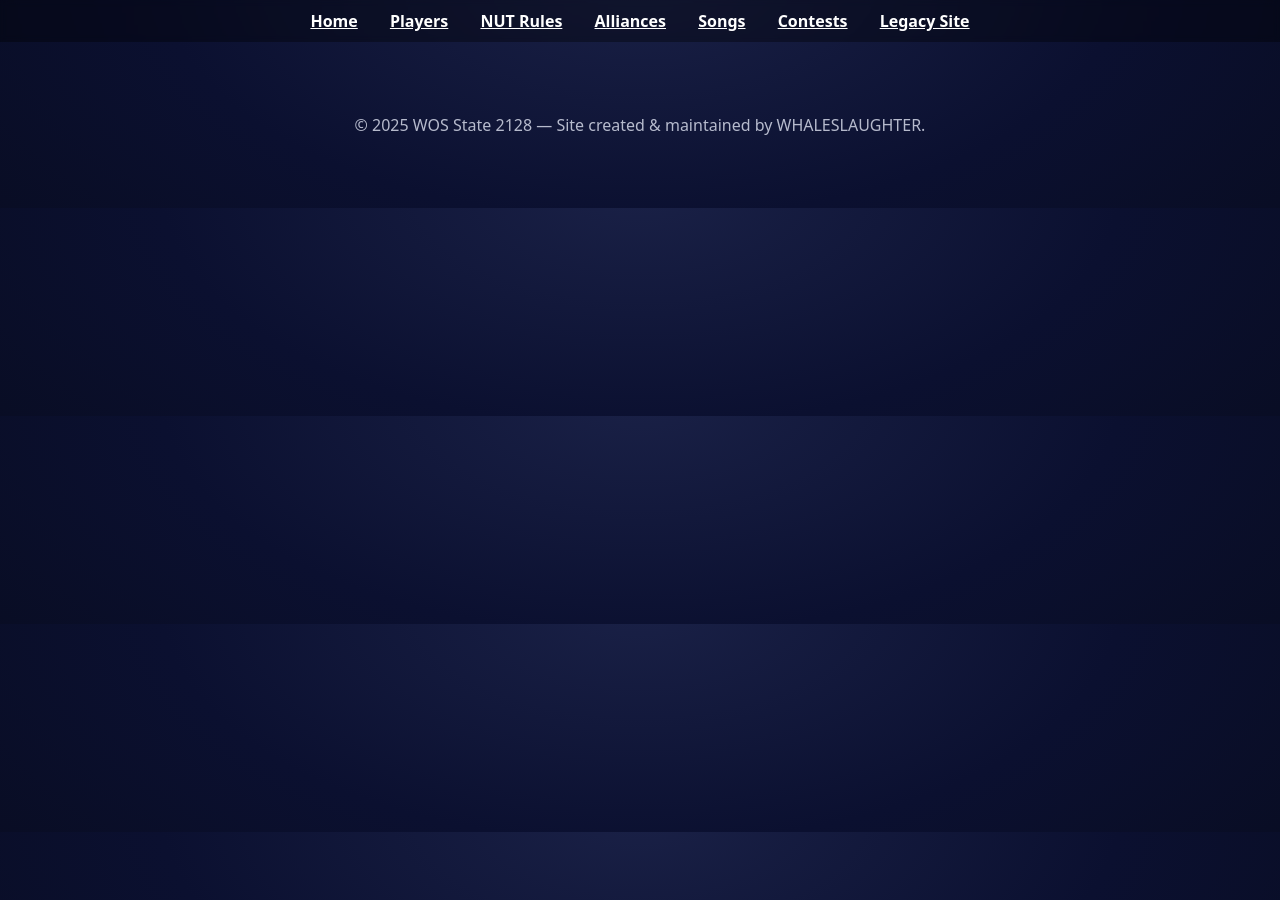
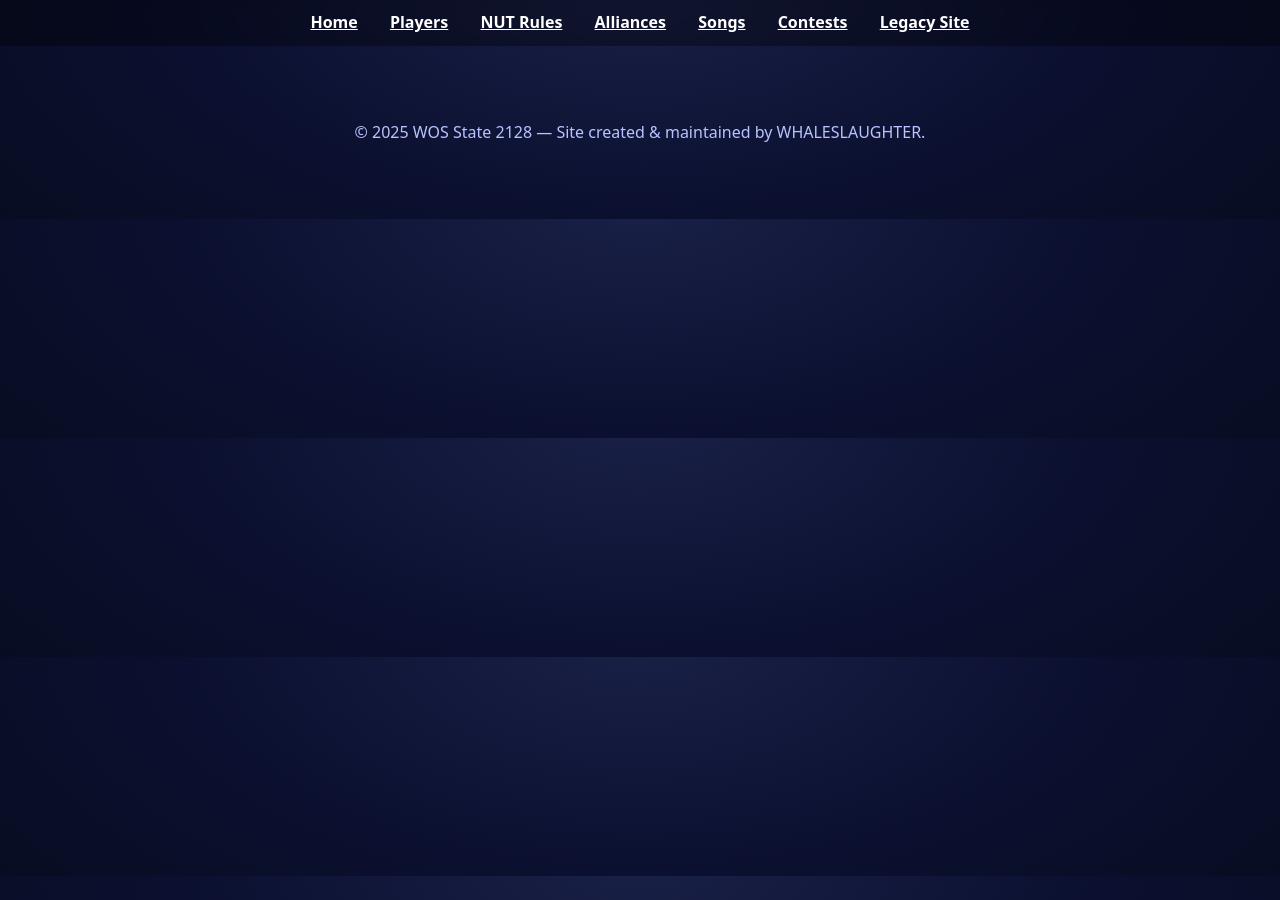
Before and after one commit to whaleslaughter-ux/WOS-State-2128, a Jekyll site: the page built from assets/players/readme.md, in a window 1280 px wide. Built offline with Jekyll 4.4.1, drawn with Linux system fonts in a browser that asks for light colours; our own code applies the rules of GitHub Pages for plain Markdown files.

Commit message:
Update default.html

```diff
--- a/_layouts/default.html
+++ b/_layouts/default.html
@@ -1,41 +1,37 @@
-
 <!DOCTYPE html>
 <html lang="en">
 <head>
   <meta charset="UTF-8" />
+  <meta name="viewport" content="width=device-width, initial-scale=1" />
   <title>{{ page.title }} — {{ site.title }}</title>
-  <meta name="viewport" content="width=device-width, initial-scale=1" />
+  <meta name="color-scheme" content="dark">
   <style>
-    body{
-      margin:0;
-      font-family: ui-sans-serif, system-ui, -apple-system, Segoe UI, Roboto, Inter, "Noto Sans", Arial;
-      color:#eef2ff;
-      background: radial-gradient(1200px 600px at 50% -10%, #1a2147 0%, #0b1030 40%, #060915 100%);
-    }
-    .wrap{width:min(1000px,95%); margin:0 auto; padding:40px 20px}
-    header{text-align:center; margin:0 0 1.5rem}
-    header h1{margin:0 0 .4rem; font-size:clamp(1.4rem,1.8vw + 1rem,2.2rem); letter-spacing:.5px; text-transform:uppercase}
-    header h2{margin:0; font-size:1.1rem; font-weight:600; opacity:.9}
-    footer{text-align:center; margin:2rem 0; opacity:.75}
-    a{color:#d8e7ff}
-    a:hover{color:#fff}
+    :root{--bg1:#0b1030;--bg2:#1a2147;--ink:#eef2ff;--muted:#b9c3ff;--border:rgba(255,255,255,.08)}
+    *{box-sizing:border-box} body{margin:0;color:var(--ink);font:16px/1.6 ui-sans-serif,system-ui,-apple-system,Segoe UI,Inter,Roboto,"Noto Sans",Arial;background:radial-gradient(1100px 560px at 50% -10%,var(--bg2) 0%,var(--bg1) 42%, #060915 100%)}
+    a{color:#a5b4ff;text-decoration:underline} a:hover{color:#fff;text-decoration:none}
+    .nav{position:sticky;top:0;z-index:1000;backdrop-filter:blur(8px);background:rgba(8,12,32,.5);border-bottom:1px solid var(--border)}
+    .nav__inner{max-width:1100px;margin:0 auto;padding:12px 20px;display:flex;align-items:center;gap:18px;flex-wrap:wrap}
+    .nav__link{color:#fff;text-decoration:none;font-weight:600;padding:8px 4px;border-bottom:2px solid transparent;opacity:.9}
+    .nav__link:hover{opacity:1;border-bottom-color:rgba(255,255,255,.35)}
+    .nav__link.is-active{border-bottom-color:#fff;opacity:1}
+    .wrap{max-width:1000px;margin:0 auto;padding:40px 20px}
+    header{text-align:center;margin:0 0 24px}
+    header h1{margin:0 0 8px;font-size:clamp(26px,2.2vw,34px);letter-spacing:.3px;text-transform:uppercase}
+    header p{margin:0;color:var(--muted);font-weight:600}
+    footer{text-align:center;margin:34px 0;color:var(--muted)}
   </style>
 </head>
 <body>
   {% include nav.html %}
   <div class="wrap" id="main">
     {% if page.title %}
-    <header>
-      <h1>{{ page.title }}</h1>
-      {% if page.subtitle %}<h2>{{ page.subtitle }}</h2>{% endif %}
-    </header>
+      <header>
+        <h1>{{ page.title }}</h1>
+        {% if page.subtitle %}<p>{{ page.subtitle }}</p>{% endif %}
+      </header>
     {% endif %}
-
     {{ content }}
-
-    <footer>
-      &copy; 2025 WOS State 2128 — Site created &amp; maintained by WHALESLAUGHTER.
-    </footer>
+    <footer>&copy; 2025 WOS State 2128 — Site created &amp; maintained by WHALESLAUGHTER.</footer>
   </div>
 </body>
 </html>
```
